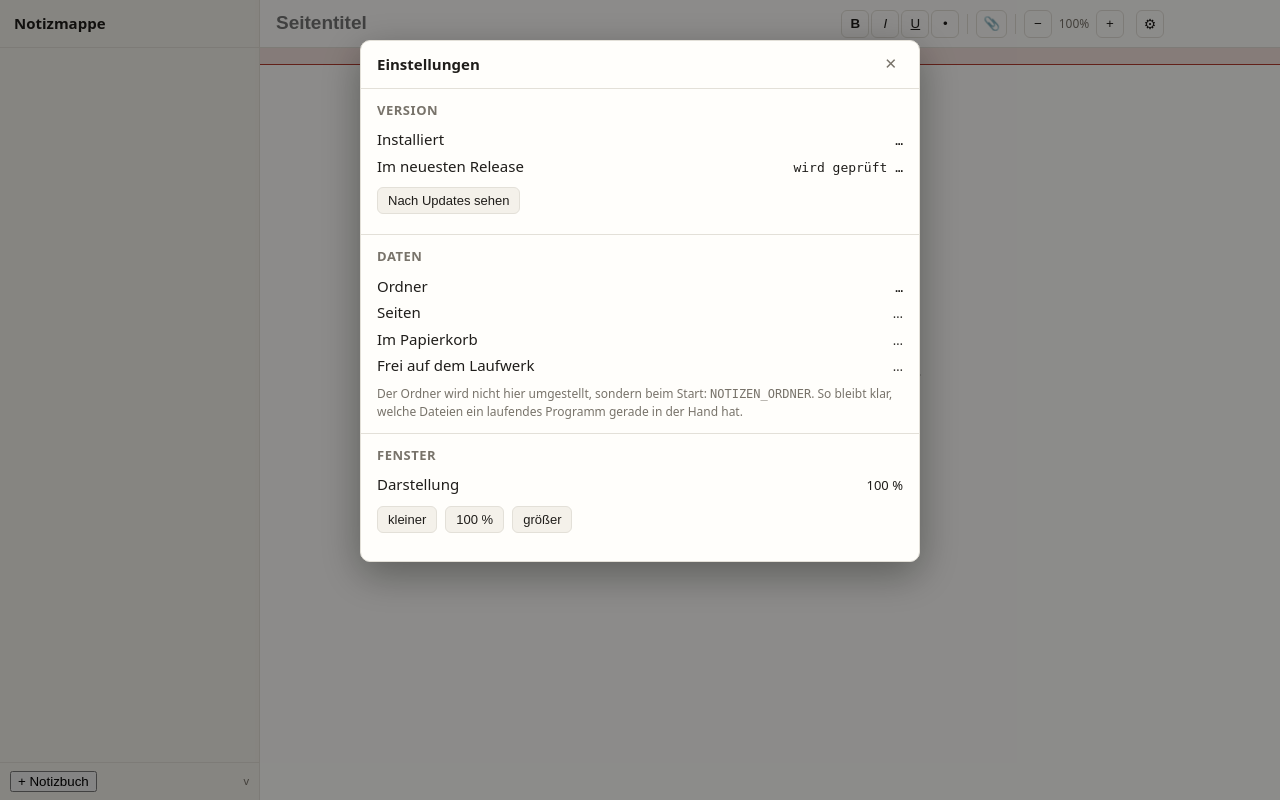
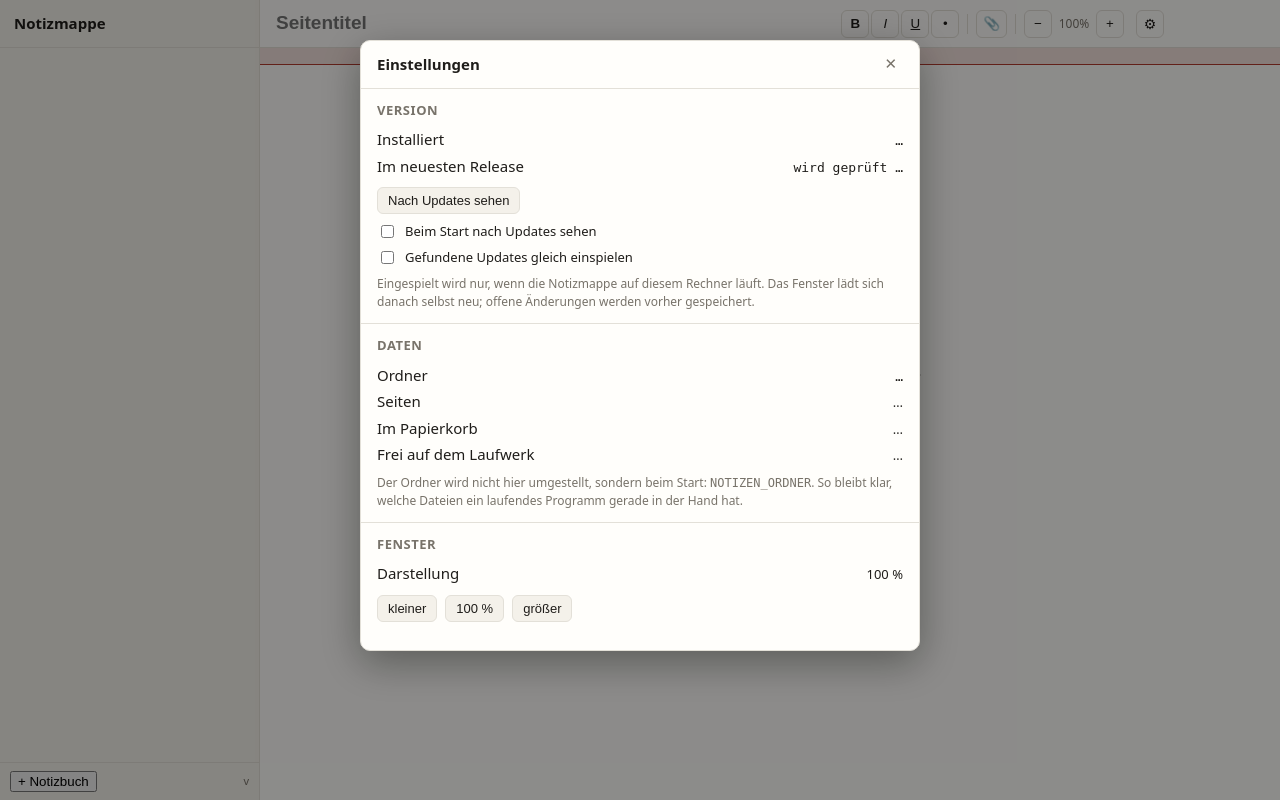
Before and after one commit to LucyWolf/notizmappe, a Python web app: template app/templates/index.html in a window 1280 px wide. Run offline with Jinja, Linux system fonts and the light colour scheme; the template is opened without the code that fills it, so the values that code supplies are empty.

Commit message:
Updates koennen sich selbst holen, Einstellung dafuer im Zahnrad
Zwei Haken: beim Start nachsehen (an) und gefundene Updates gleich einspielen
(aus). Sie liegen als .optionen.json bei der Installation, nicht bei den Notizen -
es geht um das Programm, nicht um den Inhalt, und ein Sync soll das nicht zwischen
Rechnern hin- und herschieben.

Gesetzt werden duerfen sie nur von diesem Rechner aus, dieselbe Schranke wie beim
Update selbst: der Haken entscheidet, ob ungefragt fremder Code geholt und
ausgefuehrt wird.

Eingespielt wird vor dem Oeffnen der zuletzt benutzten Seite, damit ein Neustart
des Servers nicht mitten in eine Bearbeitung platzt.

Co-Authored-By: Claude Opus 5 <noreply@anthropic.com>

```diff
--- a/app/static/mappe.js
+++ b/app/static/mappe.js
@@ -692,6 +692,28 @@ function updateVerfolgen(ziel) {
   }, 3000);
 }
 
+/* Beim Start nachsehen - und auf Wunsch gleich einspielen. Erst danach wird die
+ * Seite geöffnet, damit ein Update nicht mitten in eine Bearbeitung platzt. */
+async function updateBeimStart() {
+  let e;
+  try { e = await api('/api/einstellungen'); } catch (f) { return; }
+  const o = e.optionen || {};
+  if (!o.beim_start_pruefen) return;
+
+  const v = await versionPruefen(true);
+  if (!v || !v.neuer || !v.aktualisierbar) return;
+  if (!o.automatisch_einspielen || !e.hier) return;
+
+  melden(`Version ${v.verfuegbar} wird eingespielt …`);
+  try {
+    const r = await api('/api/update', 'POST');
+    updateVerfolgen(r.nach);
+  } catch (f) {
+    melden('Das Update beim Start ging nicht: ' + f.message
+      + ' — über das Zahnrad kann man es von Hand versuchen.');
+  }
+}
+
 /* ----------------------------------------------------------- Einstellungen */
 
 const tafel = $('#einstellungen');
@@ -719,6 +741,9 @@ async function einstellungenLaden() {
                 : 'Installierte Fassung, von einem anderen Rechner geöffnet - Updates gehen nur direkt dort.')
       : 'Läuft aus dem Quellordner - hier wird mit git aktualisiert, nicht über den Knopf.';
     $('#e-zoom').textContent = Math.round(zoom * 100) + ' %';
+    $('#e-start-pruefen').checked = !!(e.optionen && e.optionen.beim_start_pruefen);
+    $('#e-auto').checked = !!(e.optionen && e.optionen.automatisch_einspielen);
+    for (const kasten of [$('#e-start-pruefen'), $('#e-auto')]) kasten.disabled = !e.hier;
   } catch (f) {
     $('#e-lage').textContent = 'Einstellungen ließen sich nicht laden: ' + f.message;
   }
@@ -736,6 +761,17 @@ function updateAnzeigen(v) {
                                   : 'Neuere Fassung da, aber hier nicht einspielbar.')
     : 'Das ist die neueste Fassung.';
 }
+
+async function optionSetzen(feld, wert) {
+  try {
+    await api('/api/einstellungen', 'POST', { [feld]: wert });
+  } catch (f) {
+    melden('Einstellung ließ sich nicht sichern: ' + f.message);
+    einstellungenLaden();
+  }
+}
+$('#e-start-pruefen').addEventListener('change', (ev) => optionSetzen('beim_start_pruefen', ev.target.checked));
+$('#e-auto').addEventListener('change', (ev) => optionSetzen('automatisch_einspielen', ev.target.checked));
 
 $('#e-pruefen').addEventListener('click', async () => {
   $('#e-updatehinweis').textContent = 'wird geprüft …';
@@ -764,7 +800,7 @@ $('#e-zoom-zurueck').addEventListener('click', () => { zoomSetzen(1); $('#e-zoom
     await api('/api/seite', 'POST', { notizbuch: buch, abschnitt: ab, titel: 'Erste Seite' });
     await baumLaden();
   }
-  versionPruefen();
+  await updateBeimStart();
   let z = null;
   try { z = JSON.parse(merker.holen('zuletzt', 'null')); } catch (f) { /* dann die erste */ }
   try {
--- a/app/static/stil.css
+++ b/app/static/stil.css
@@ -232,3 +232,8 @@ body {
   background: var(--leiste); border: 1px solid var(--linie); border-radius: 6px;
   padding: 8px 10px; font-size: 12px; max-height: 140px; overflow: auto; white-space: pre-wrap;
 }
+
+#einstellungen .haken {
+  display: flex; align-items: center; gap: 8px; margin: 6px 0; font-size: 13px; cursor: pointer;
+}
+#einstellungen .haken input { accent-color: var(--akzent); }
--- a/app/templates/index.html
+++ b/app/templates/index.html
@@ -89,6 +89,13 @@ window.addEventListener('unhandledrejection', function (ev) {
           <button type="button" id="e-einspielen" hidden>Jetzt einspielen</button>
         </p>
         <p id="e-updatehinweis" class="hinweis"></p>
+        <label class="haken"><input type="checkbox" id="e-start-pruefen">
+          Beim Start nach Updates sehen</label>
+        <label class="haken"><input type="checkbox" id="e-auto">
+          Gefundene Updates gleich einspielen</label>
+        <p class="hinweis">Eingespielt wird nur, wenn die Notizmappe auf diesem Rechner
+          läuft. Das Fenster lädt sich danach selbst neu; offene Änderungen werden
+          vorher gespeichert.</p>
       </section>
 
       <section>
```
Also changed, not shown: app/aktualisieren.py (+33 -0 lines), app/main.py (+12 -0 lines), tests/test_api.py (+10 -0 lines).
